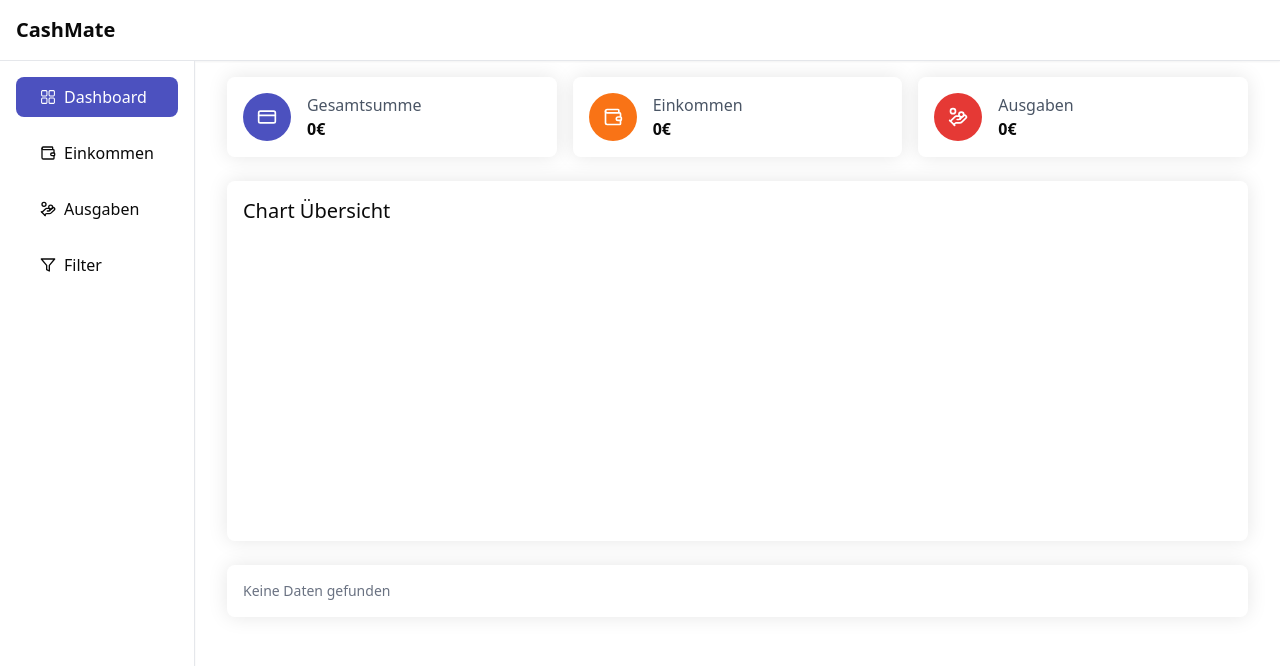
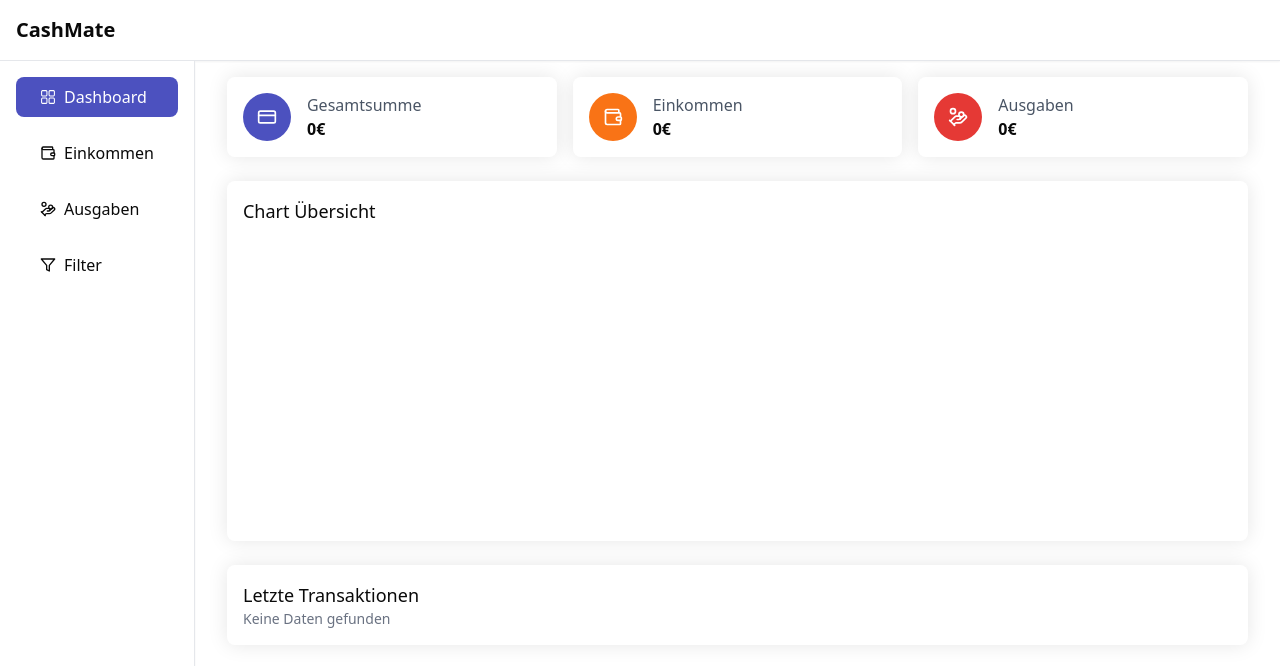
Before and after one commit to Marvin348/CashMate, a React (Vite) app: page / in a window 1280 px wide. Shown: the top 666 px of the page. Built offline with nearby package versions, Linux system fonts and the light colour scheme.

Commit message:
add recentTransactions to GridTransactions

```diff
--- a/src/pages/DashboardPage.tsx
+++ b/src/pages/DashboardPage.tsx
@@ -29,6 +29,12 @@ const DashboardPage = () => {
     },
   ];
 
+  const recentTransactions = [...transactions]
+    .sort((a, b) => new Date(b.date).getTime() - new Date(a.date).getTime())
+    .slice(0, 6);
+
+  console.log(recentTransactions);
+
   return (
     <>
       <div className="mt-4">
@@ -36,7 +42,7 @@ const DashboardPage = () => {
       </div>
 
       <div className="w-full mt-6 p-4 rounded-md custom-shadow">
-        <h2 className="font-medium text-xl">Chart Übersicht</h2>
+        <h2 className="font-medium text-lg">Chart Übersicht</h2>
         <TransactionPieChart
           income={totalIncome}
           expense={totalExpense}
@@ -46,7 +52,8 @@ const DashboardPage = () => {
 
       <div>
         <div className="mt-6 p-4 rounded-md custom-shadow">
-          <GridTransactions data={transactions} />
+          <h2 className="font-medium text-lg">Letzte Transaktionen</h2>
+          <GridTransactions data={recentTransactions} />
         </div>
       </div>
     </>
```
